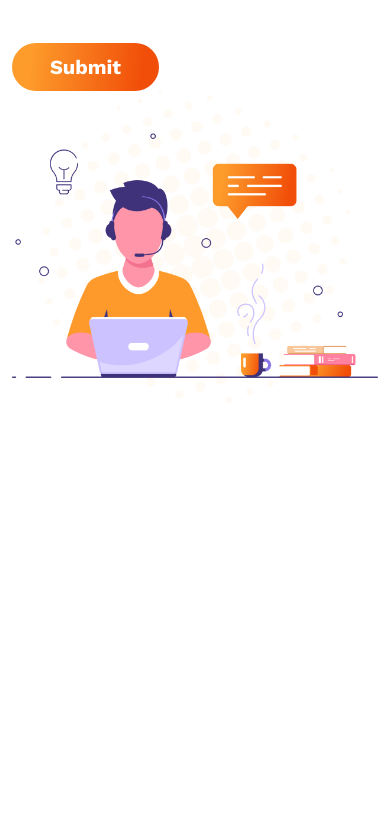
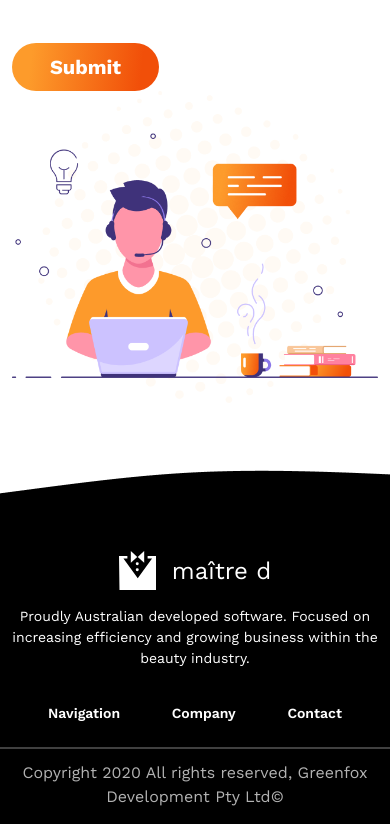
Before and after one commit to AmanPunia-510/Maitre-D, a plain HTML site: page index.html in a window 390 px wide. Shown: the part 6086-6910 px from the top of the page. Before the commit the page ends 6537 px from the top, so only its background shows below. Drawn offline with nearby package versions, Linux system fonts and the light colour scheme.

Commit message:
the page complete with responsive view or some modification left

```diff
--- a/assets/css/root.css
+++ b/assets/css/root.css
@@ -14,6 +14,8 @@
     --shadow-color: rgb(204, 198, 198);
     --shadow-one-color: #0000000F;
     --hover-shadow: 0px 4px 17px 0px #FF586E47;
+    --border-color: #FFFFFF40;
+    --color-b2: #B2B2B2;
     --submit-btn: linear-gradient(96.64deg, #FD9B2B 13.58%, #F14F09 86.99%);
     --liner-gradient: linear-gradient(96.64deg, #FD9B2B 13.58%, #F14F09 86.99%);
 
@@ -126,6 +128,10 @@
     color: var(--color-4d);
 }
 
+.color-b2{
+    color: var(--color-b2);
+}
+
 @media (min-width: 576px) {
     .fs-sm-36 {
         font-size: var(--fs-36);
--- a/assets/css/style.css
+++ b/assets/css/style.css
@@ -253,6 +253,35 @@
     margin-left: 15px;
 }
 
+.footer {
+    background-image: url(../images/footer.png);
+    background-position: center;
+    background-repeat: no-repeat;
+    background-size: cover;
+    height: 373px;
+}
+
+.footer-p {
+    max-width: 375px;
+    padding-bottom: 34px;
+}
+
+.footer-link {
+    width: 294px;
+}
+
+.footer-line {
+    border: 1px solid var(--border-color);
+    width: 100%;
+    bottom: 75px;
+}
+
+.footer-bottom-txt {
+    bottom: 15px;
+    left: 50%;
+    transform: translatex(-50%);
+}
+
 @media (min-width: 576px) {
     .under-top-layer {
         top: 4%;
@@ -266,6 +295,10 @@
         padding: 40px;
         margin-right: 15px;
         margin-left: 15px;
+    }
+
+    .footer-bottom-txt {
+        bottom: 27px;
     }
 }
 
@@ -324,6 +357,15 @@
     .submit-btn {
         margin-top: 58px;
     }
+
+    .footer-line {
+        bottom: 51px;
+    }
+
+    .footer-bottom-txt {
+        bottom: 14px;
+        left: 50%;
+    }
 }
 
 @media (max-width: 992px) {
--- a/index.html
+++ b/index.html
@@ -313,13 +313,17 @@
                 <div class="col-12 col-lg-6">
                     <div class="commen-price-card">
                         <div
-                            class="main-price-card  d-flex align-items-center justify-content-between justify-content-sm-center gap-sm-4">
-                            <div class="txt1-price d-none d-sm-inline-block fw-600 fs-16 fs-xl-20 lh-150 ff-sans color-white text-nowrap">Monthly
+                            class="main-price-card  d-flex align-items-center justify-content-between justify-content-sm-evenly gap-sm-4">
+                            <div
+                                class="txt1-price d-none d-sm-inline-block fw-600 fs-16 fs-xl-20 lh-150 ff-sans color-white text-nowrap">
+                                Monthly
                                 Pricing</div>
                             <div class="toggle d-flex align-items-center">
                                 <div class="toggle-ball"></div>
                             </div>
-                            <div class="txt1-price fw-400 fs-16 fs-xl-20 lh-150 ff-sans color-white text-nowrap d-none d-sm-inline-block">Yearly
+                            <div
+                                class="txt1-price fw-400 fs-16 fs-xl-20 lh-150 ff-sans color-white text-nowrap d-none d-sm-inline-block">
+                                Yearly
                                 Pricing</div>
                             <div class="click fs-27 d-sm-none">
                                 <i class="fa-solid color-white fa-computer-mouse"></i>
@@ -628,8 +632,40 @@
         </div>
     </section>
 
-    <footer class="footer">
-
+    <footer class="footer d-flex position-relative">
+        <div class="container d-flex flex-column justify-content-center align-items-center flex-grow-1">
+            <div class="row">
+                <div class="col-12 d-flex flex-column align-items-center">
+                    <div class="logo d-flex align-items-center gap-3 pb-3">
+                        <div class="logo-img">
+                            <svg width="37" height="39" viewBox="0 0 37 39" fill="none"
+                                xmlns="http://www.w3.org/2000/svg">
+                                <path
+                                    d="M28.6133 7.40026V4.93359H37V38.9736H0.493333L0 4.93359H8.38667V7.40026H4.44L18.7467 27.1336L33.0533 7.40026H28.6133Z"
+                                    fill="white" />
+                                <path d="M25.1599 0L18.7466 5.92L25.1599 11.84V0Z" fill="white" />
+                                <path d="M11.8398 0L18.2532 5.92L11.8398 11.84V0Z" fill="white" />
+                                <circle cx="18.2534" cy="12.8257" r="1.48" fill="white" />
+                                <circle cx="18.2534" cy="18.7476" r="1.48" fill="white" />
+                            </svg>
+                        </div>
+                        <div class="logo-txt ff-sans fw-400 fs-24 lh-150 color-white">maître d</div>
+                    </div>
+                    <div class="footer-p fw-400 fs-14 lh-150 ff-sans color-white text-center">
+                        Proudly Australian developed software. Focused on increasing efficiency and growing business
+                        within the beauty industry.
+                    </div>
+                    <div class="footer-link d-flex align-items-center justify-content-between">
+                        <a href="#" class="text-decoration-none fw-600 fs-14 ff-sans lh-150 color-white">Navigation</a>
+                        <a href="#" class="text-decoration-none fw-600 fs-14 ff-sans lh-150 color-white">Company</a>
+                        <a href="#" class="text-decoration-none fw-600 fs-14 ff-sans lh-150 color-white">Contact</a>
+                    </div>
+                </div>
+            </div>
+        </div>
+        <div class="footer-line position-absolute"></div>
+        <div class="footer-bottom-txt position-absolute fw-400 fs-12 ff-sans lh-150 color-b2 w-100 text-center px-3">Copyright 2020 All rights reserved,
+            Greenfox Development Pty Ltd©</div>
     </footer>
 
     <script src="https://cdn.jsdelivr.net/npm/bootstrap@5.0.2/dist/js/bootstrap.bundle.min.js"
```
